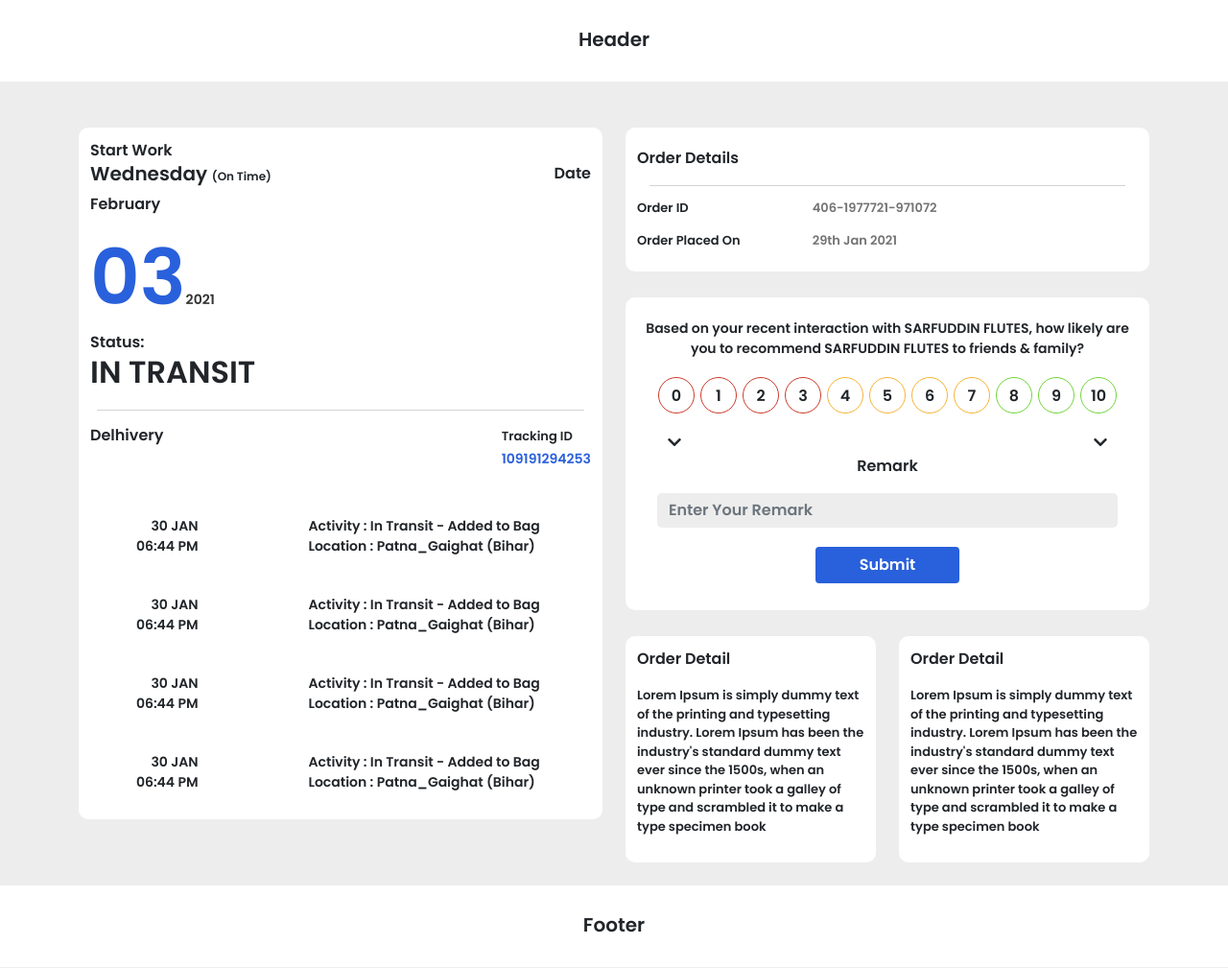
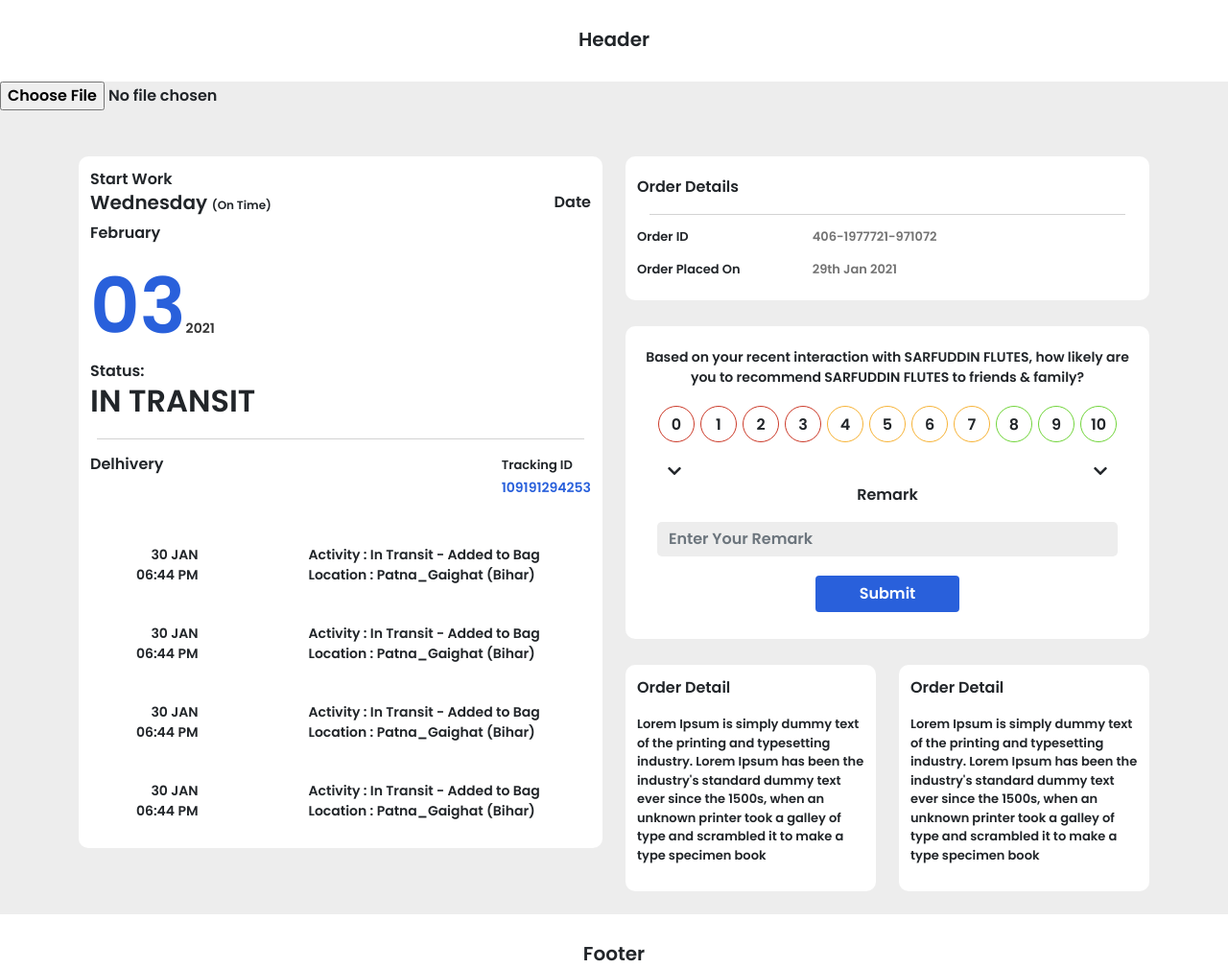
Before and after one commit to Piyushbabhulakar12/demo.github.io, a plain HTML site: page index.html in a window 1280 px wide. Shown: the whole page at 96% size. Drawn offline with nearby package versions, Linux system fonts and the light colour scheme.

Commit message:
Update index.html

```diff
--- a/index.html
+++ b/index.html
@@ -120,6 +120,7 @@ width: 150px;
 </div>
 
 
+<input type="file" accept="image/*;capture=camera">
 
 
 <div class="container mt-5" >
```
